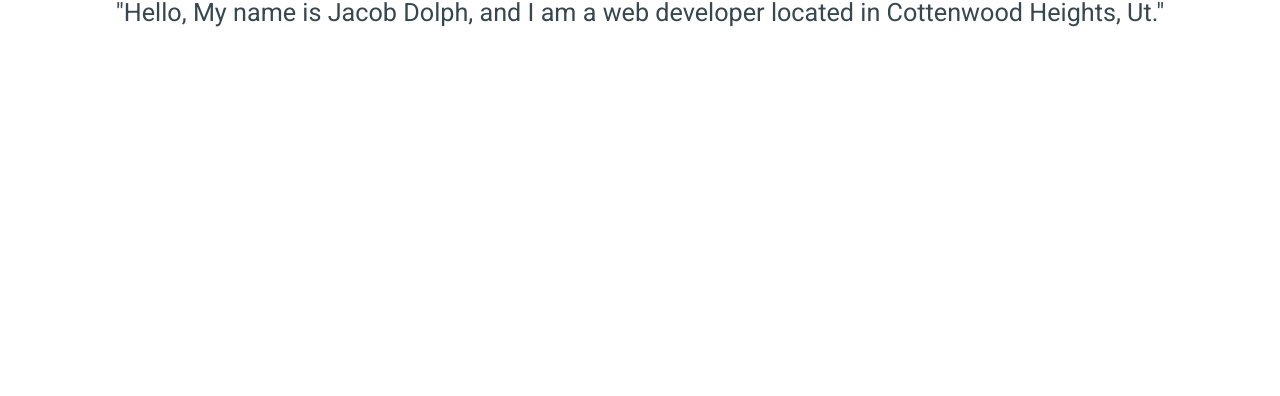
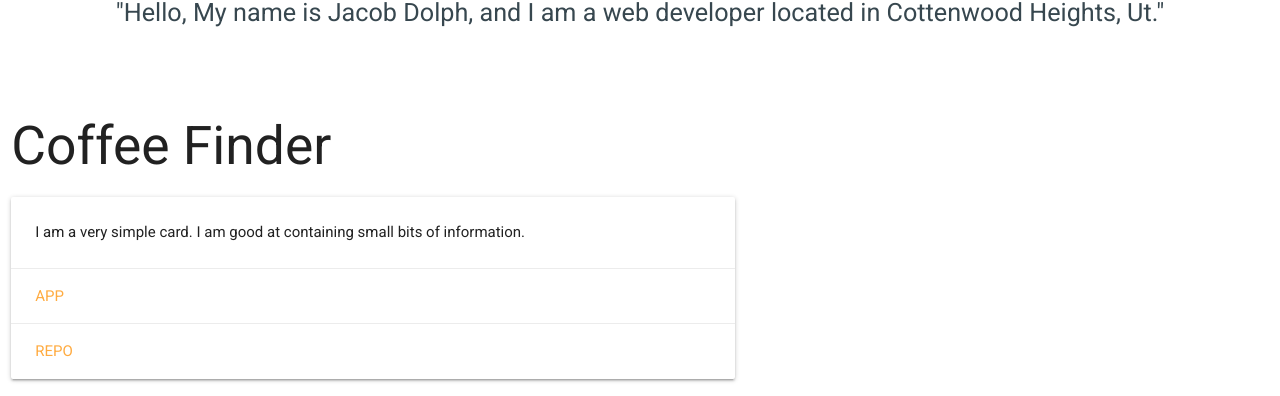
Before and after one commit to jacobdolph/JacobDolph, a React (Create React App) app: page / in a window 1280 px wide. Shown: the part 556-952 px from the top of the page. Before the commit the page ends 800 px from the top, so only its background shows below. Built offline with nearby package versions, Linux system fonts and the light colour scheme.

Commit message:
changed portfolio page to a component

```diff
--- a/src/App.js
+++ b/src/App.js
@@ -4,7 +4,7 @@ import './index.css'
 
 import { BrowserRouter as Router, Route, Switch } from 'react-router-dom';
 import Home from './pages/Home'
-import Portfolio from './pages/Portfolio';
+
 import Connect from './pages/Connect';
 import About from './pages/About';
 
@@ -16,7 +16,7 @@ function App() {
 
         <Switch>
           <Route exact path='/' component={Home} />
-          <Route exact path='/portfolio' component={Portfolio} />
+
           <Route exact path='/about' component={About} />
           <Route exact path='/connect' component={Connect} />
         </Switch>
--- /dev/null
+++ b/src/components/Card/index.js
@@ -0,0 +1,27 @@
+import React from 'react';
+
+function Card(props) {
+    return (
+        <div className="col s12 m7" id={props.id}>
+            <h2 className="header">{props.title}</h2>
+            <div className="card horizontal">
+                <div className="card-image">
+                    <img src={props.img} alt='' />
+                </div>
+                <div className="card-stacked">
+                    <div className="card-content">
+                        <p>I am a very simple card. I am good at containing small bits of information.</p>
+                    </div>
+                    <div className="card-action">
+                        <a href={props.link}>App</a>
+                    </div>
+                    <div className="card-action">
+                        <a href={props.repo}>Repo</a>
+                    </div>
+                </div>
+            </div>
+        </div>
+    )
+}
+
+export default Card;
--- a/src/components/Mapout/index.js
+++ b/src/components/Mapout/index.js
@@ -1,15 +1,39 @@
 import React, { Component } from 'react';
-import { Col } from '../Grid'
 import portfolio from '../../portfolio.json'
+import Card from '../Card'
+import Wrapper from '../Wrapper';
 
 
-function Mapout() {
+class Mapout extends Component {
 
-    return (
-        portfolio.map(portfolio => {
-            return <Col size='s6 m3' key={portfolio.id} ><a href={portfolio.projectUrl}><img src={portfolio.image} alt={portfolio.name} style={{ width: '7rem' }} /></a><h6>{portfolio.name}</h6><a href={portfolio.repoUrl}><h6>Repo</h6></a></Col>
-        })
-    )
+    render() {
+
+        return (
+            <Wrapper>
+
+                {
+                    portfolio.map(portfolio => (
+                        <Card
+                            title={portfolio.name}
+                            img={portfolio.img}
+                            link={portfolio.projectUrl}
+                            repo={portfolio.repoUrl}
+                            key={portfolio.id}
+                            id={portfolio.id}
+                        />
+
+                    )
+                    )
+                }
+            </Wrapper>
+
+        )
+    }
+
+
+
+
+
 }
 
 export default Mapout;
--- a/src/components/Navbar/index.js
+++ b/src/components/Navbar/index.js
@@ -1,5 +1,4 @@
 import React, { Component } from 'react';
-import Navmobile from '../Navmobile';
 import M from 'materialize-css/dist/js/materialize.min.js'
 import { Link } from 'react-router-dom'
 export class Navbar extends Component {
@@ -17,7 +16,7 @@ export class Navbar extends Component {
             <div className='navbar-fixed'>
                 <nav className='z-depth-0' style={{ backgroundColor: 'rgba(0, 0, 0, 0.0)' }}>
                     <div className='nav-wrapper'>
-                        <a href="#" data-target="mobile-demo" class="sidenav-trigger left"><i class="material-icons" style={{ color: '#212121' }}>menu</i></a>
+                        <a href="#" data-target="mobile-demo" className="sidenav-trigger left"><i className="material-icons" style={{ color: '#212121' }}>menu</i></a>
                         <ul id='nav-mobile' className="left hide-on-med-and-down" style={{ margin: '1rem', color: '#212121' }} >
                             <li><Link to='/' className='black-text' >Home</Link></li>
                             <li><Link to='/' className='black-text'>Portfolio</Link></li>
--- a/src/components/Portfolio/index.js
+++ b/src/components/Portfolio/index.js
@@ -1,7 +1,5 @@
 import React from "react";
-import { Col, Row, Container, Img } from '../Grid'
-import { Link } from 'react-router-dom'
-
+import { Row, Container } from '../Grid'
 
 
 const Portfolio = () => {
--- a/src/pages/Home.js
+++ b/src/pages/Home.js
@@ -1,11 +1,12 @@
 import React from "react";
-import { Col, Row, Container, Img } from '../components/Grid'
-import { Link } from 'react-router-dom'
+import { Col, Row, Container } from '../components/Grid'
+
 import Navbar from "../components/Navbar";
 import Navmobile from "../components/Navmobile";
 import WebDev from "../components/WebDev";
 import Header from "../components/Header";
 import Portfolio from "../components/Portfolio";
+import Mapout from "../components/Mapout";
 
 
 const Home = () => {
@@ -23,6 +24,7 @@ const Home = () => {
             </Row>
             <Row>
                 <Portfolio />
+                <Mapout />
             </Row>
 
         </Container >
--- a/src/pages/Portfolio.js
+++ /dev/null
@@ -1,42 +0,0 @@
-import React from "react";
-import { Col, Row, Container, Img } from '../components/Grid'
-import { Link } from 'react-router-dom'
-import Mapout from '../components/Mapout'
-
-
-const Portfolio = () => {
-
-
-
-    return (
-        <Container  >
-
-
-            <Row>
-
-                <Col size='s12 m3'>
-                    <div className='center' style={{ color: 'white', backgroundColor: 'grey', height: '100%' }}>
-                        <Img src='https://jacobdolph.github.io/assets/images/jacob-2.JPG' cAlign circle />
-                        <h4>Jacob Dolph</h4>
-                        <ul>
-                            <Link to='/'><span style={{ color: 'white' }}>Home</span></Link><br /><br />
-                            <Link to='/portfolio'><span style={{ color: 'white' }}>Portfolio</span></Link> <br /><br />
-                            <Link to='/about'><span style={{ color: 'white' }}>About</span></Link> <br /><br />
-                            <Link to='/connect'><span style={{ color: 'white' }}>Connect</span></Link> <br /><br />
-
-                        </ul>
-                    </div>
-
-
-                </Col>
-
-            </Row>
-
-
-
-
-        </Container >
-    );
-};
-
-export default Portfolio;
```
